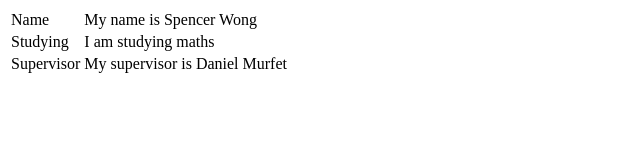
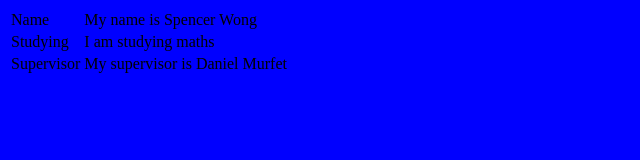
Before and after one commit to blimlim/blimlim.github.io, a plain HTML site: page index.html in a window 1280 px wide. Shown: the whole page, without its empty margins (0-640 px from the left). Drawn offline with Linux system fonts and the light colour scheme.

Commit message:
Update index.html

```diff
--- a/index.html
+++ b/index.html
@@ -1,5 +1,7 @@
 <!DOCTYPE html>
 <html>
+<link rel="stylesheet" href="index.css">
+<body>
 <head>
 </head>
 
```
